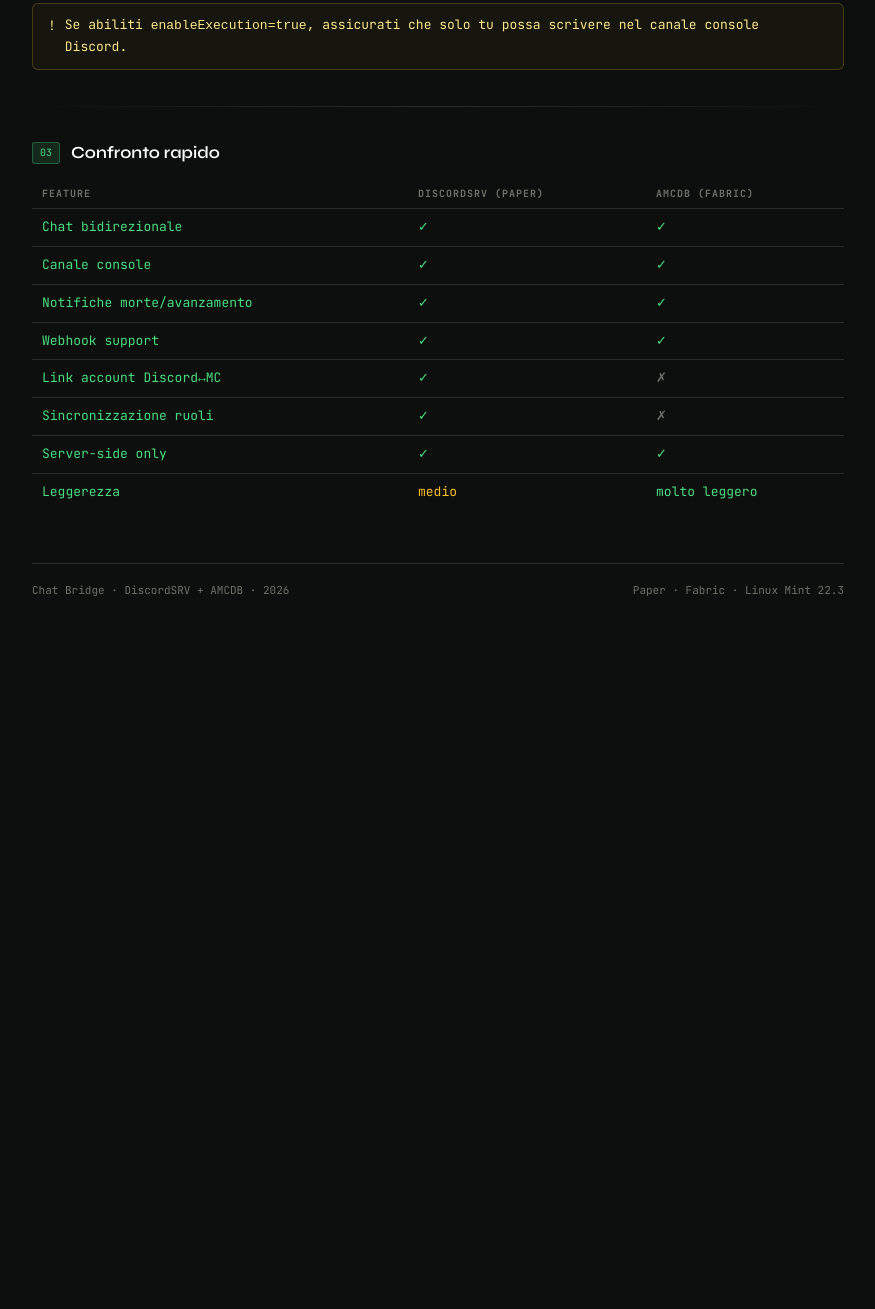
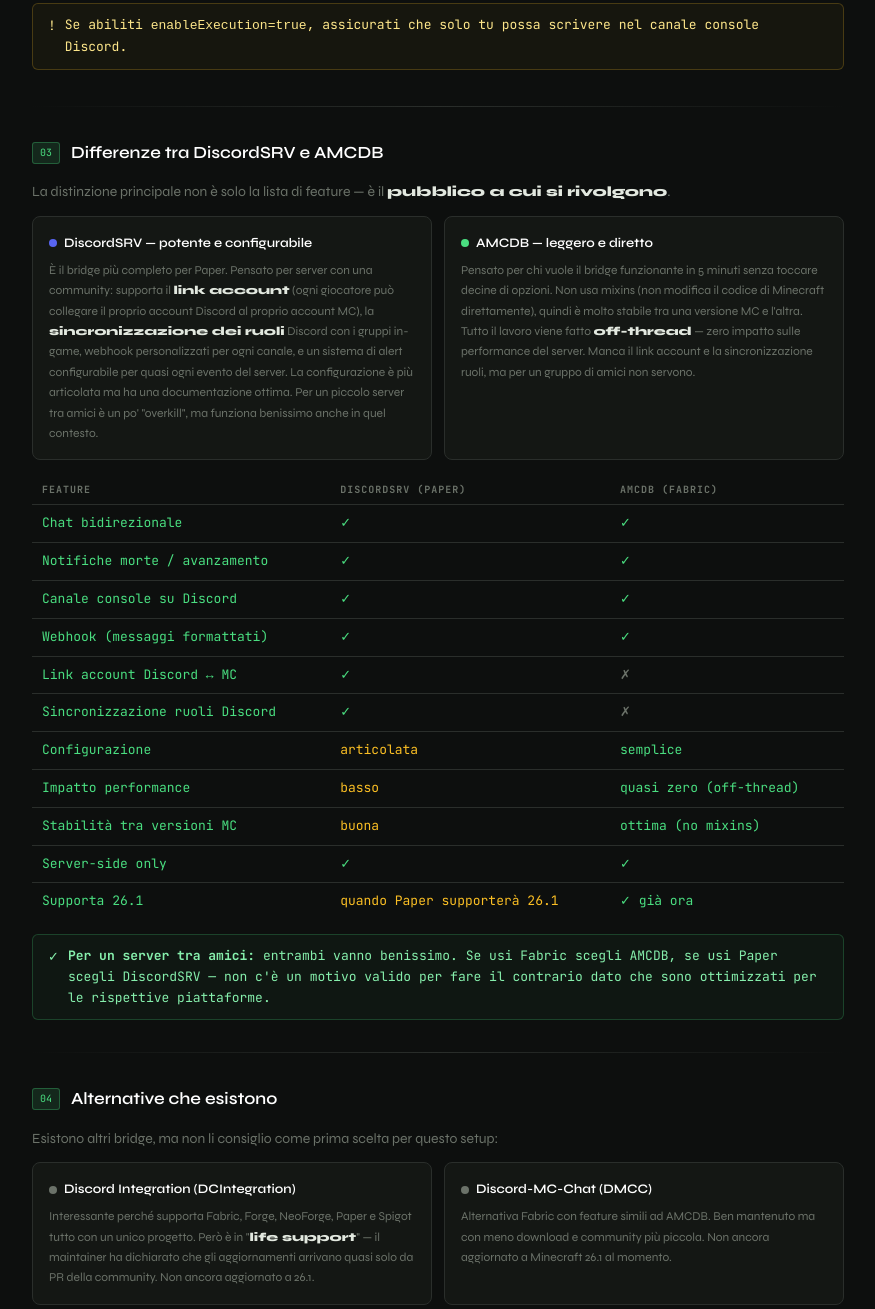
Before and after one commit to GianlucaCise/GuidaMC, a plain HTML site: page addons/discord-bridge.html in a window 1280 px wide. Shown: the part 3200-4509 px from the top of the page, without its empty margins (202-1077 px from the left). Before the commit the page ends 3879 px from the top, so only its background shows below. Drawn offline with Linux system fonts and the light colour scheme.

Commit message:
migliorato il confronto per bridge discord

```diff
--- a/addons/discord-bridge.html
+++ b/addons/discord-bridge.html
@@ -137,18 +137,53 @@ amcdb.discord.channels.console.enableExecution=<span class="cv2">false</span></p
   </div><div class="divider"></div>
 
   <!-- CONFRONTO -->
-  <div class="section"><div class="sh"><span class="sn">03</span><h2>Confronto rapido</h2></div>
+  <div class="section"><div class="sh"><span class="sn">03</span><h2>Differenze tra DiscordSRV e AMCDB</h2></div>
+
+    <p>La distinzione principale non è solo la lista di feature — è il <strong>pubblico a cui si rivolgono</strong>.</p>
+
+    <div class="mods-grid" style="margin-bottom:16px">
+      <div class="mod-card">
+        <div class="mod-card-title"><span class="mod-dot" style="background:#5865f2"></span>DiscordSRV — potente e configurabile</div>
+        <p>È il bridge più completo per Paper. Pensato per server con una community: supporta il <strong>link account</strong> (ogni giocatore può collegare il proprio account Discord al proprio account MC), la <strong>sincronizzazione dei ruoli</strong> Discord con i gruppi in-game, webhook personalizzati per ogni canale, e un sistema di alert configurabile per quasi ogni evento del server. La configurazione è più articolata ma ha una documentazione ottima. Per un piccolo server tra amici è un po' "overkill", ma funziona benissimo anche in quel contesto.</p>
+      </div>
+      <div class="mod-card">
+        <div class="mod-card-title"><span class="mod-dot" style="background:var(--green)"></span>AMCDB — leggero e diretto</div>
+        <p>Pensato per chi vuole il bridge funzionante in 5 minuti senza toccare decine di opzioni. Non usa mixins (non modifica il codice di Minecraft direttamente), quindi è molto stabile tra una versione MC e l'altra. Tutto il lavoro viene fatto <strong>off-thread</strong> — zero impatto sulle performance del server. Manca il link account e la sincronizzazione ruoli, ma per un gruppo di amici non servono.</p>
+      </div>
+    </div>
+
     <table>
       <tr><th>Feature</th><th>DiscordSRV (Paper)</th><th>AMCDB (Fabric)</th></tr>
       <tr><td>Chat bidirezionale</td><td style="color:var(--green)">✓</td><td style="color:var(--green)">✓</td></tr>
-      <tr><td>Canale console</td><td style="color:var(--green)">✓</td><td style="color:var(--green)">✓</td></tr>
-      <tr><td>Notifiche morte/avanzamento</td><td style="color:var(--green)">✓</td><td style="color:var(--green)">✓</td></tr>
-      <tr><td>Webhook support</td><td style="color:var(--green)">✓</td><td style="color:var(--green)">✓</td></tr>
-      <tr><td>Link account Discord↔MC</td><td style="color:var(--green)">✓</td><td style="color:var(--muted)">✗</td></tr>
-      <tr><td>Sincronizzazione ruoli</td><td style="color:var(--green)">✓</td><td style="color:var(--muted)">✗</td></tr>
+      <tr><td>Notifiche morte / avanzamento</td><td style="color:var(--green)">✓</td><td style="color:var(--green)">✓</td></tr>
+      <tr><td>Canale console su Discord</td><td style="color:var(--green)">✓</td><td style="color:var(--green)">✓</td></tr>
+      <tr><td>Webhook (messaggi formattati)</td><td style="color:var(--green)">✓</td><td style="color:var(--green)">✓</td></tr>
+      <tr><td>Link account Discord ↔ MC</td><td style="color:var(--green)">✓</td><td style="color:var(--muted)">✗</td></tr>
+      <tr><td>Sincronizzazione ruoli Discord</td><td style="color:var(--green)">✓</td><td style="color:var(--muted)">✗</td></tr>
+      <tr><td>Configurazione</td><td style="color:var(--amber)">articolata</td><td style="color:var(--green)">semplice</td></tr>
+      <tr><td>Impatto performance</td><td style="color:var(--amber)">basso</td><td style="color:var(--green)">quasi zero (off-thread)</td></tr>
+      <tr><td>Stabilità tra versioni MC</td><td style="color:var(--amber)">buona</td><td style="color:var(--green)">ottima (no mixins)</td></tr>
       <tr><td>Server-side only</td><td style="color:var(--green)">✓</td><td style="color:var(--green)">✓</td></tr>
-      <tr><td>Leggerezza</td><td style="color:var(--amber)">medio</td><td style="color:var(--green)">molto leggero</td></tr>
+      <tr><td>Supporta 26.1</td><td style="color:var(--amber)">quando Paper supporterà 26.1</td><td style="color:var(--green)">✓ già ora</td></tr>
     </table>
+
+    <div class="ib tip" style="margin-top:14px"><span class="ii">✓</span>
+      <span><strong>Per un server tra amici:</strong> entrambi vanno benissimo. Se usi Fabric scegli AMCDB, se usi Paper scegli DiscordSRV — non c'è un motivo valido per fare il contrario dato che sono ottimizzati per le rispettive piattaforme.</span>
+    </div>
+
+    <div class="divider"></div>
+    <div class="sh"><span class="sn">04</span><h2>Alternative che esistono</h2></div>
+    <p>Esistono altri bridge, ma non li consiglio come prima scelta per questo setup:</p>
+    <div class="mods-grid">
+      <div class="mod-card">
+        <div class="mod-card-title"><span class="mod-dot" style="background:var(--muted)"></span>Discord Integration (DCIntegration)</div>
+        <p>Interessante perché supporta Fabric, Forge, NeoForge, Paper e Spigot tutto con un unico progetto. Però è in "<strong>life support</strong>" — il maintainer ha dichiarato che gli aggiornamenti arrivano quasi solo da PR della community. Non ancora aggiornato a 26.1.</p>
+      </div>
+      <div class="mod-card">
+        <div class="mod-card-title"><span class="mod-dot" style="background:var(--muted)"></span>Discord-MC-Chat (DMCC)</div>
+        <p>Alternativa Fabric con feature simili ad AMCDB. Ben mantenuto ma con meno download e community più piccola. Non ancora aggiornato a Minecraft 26.1 al momento.</p>
+      </div>
+    </div>
   </div>
 
   <footer><span>Chat Bridge · DiscordSRV + AMCDB · 2026</span><span>Paper · Fabric · Linux Mint 22.3</span></footer>
```
